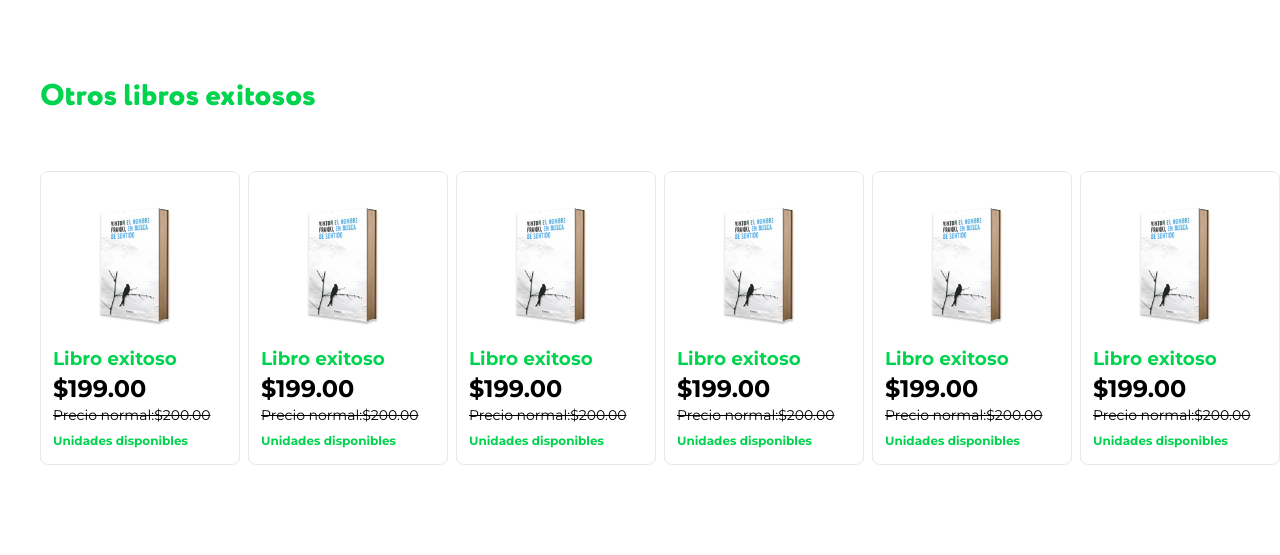
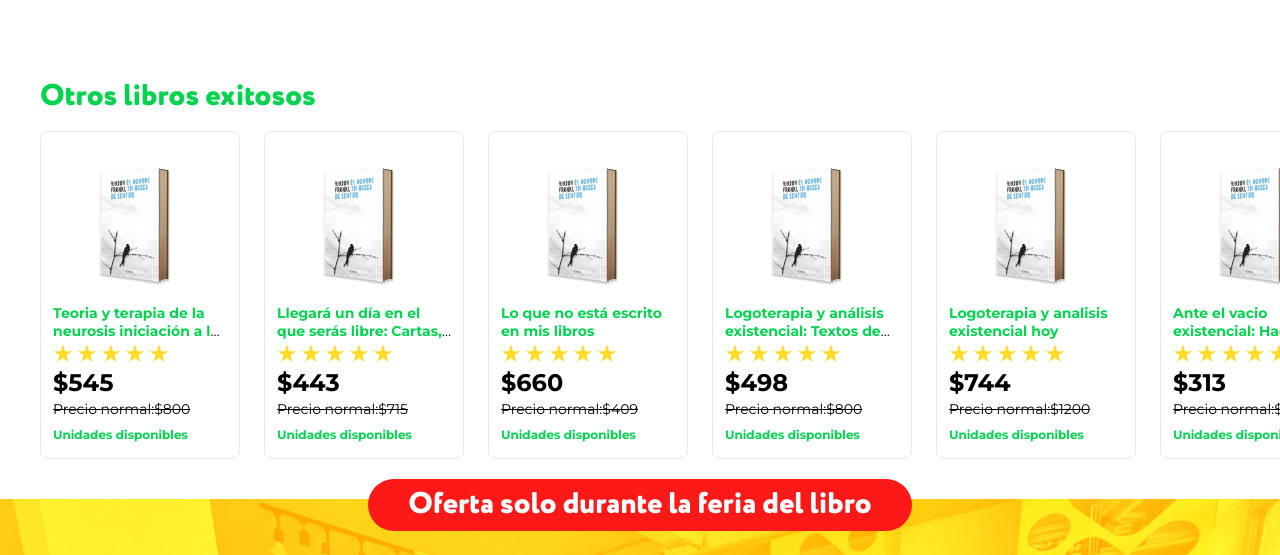
Before and after one commit to SemillerosTech/lazox-landing-libro, a Next.js app: page / in a window 1280 px wide. Shown: the part 1260-1815 px from the top of the page. Built offline with nearby package versions, Linux system fonts and the light colour scheme; no server answers.

Commit message:
products

```diff
--- a/src/app/components/ProductCard/ProductCard.tsx
+++ b/src/app/components/ProductCard/ProductCard.tsx
@@ -1,30 +1,90 @@
 "use client";
 
 import Image from "next/image";
-import React from "react";
+import React, { useRef, useState } from "react";
 import successBook from "../../../../public/libro-transparent.png";
+import { books } from "@/app/constants/books.constant";
+import star from "../../../../public/star.svg";
 
 const ProductCard = () => {
-  const books = [1, 2, 3, 4, 5, 6];
+  const scrollRef = useRef<HTMLDivElement>(null);
+  const [isDragging, setIsDragging] = useState(false);
+  const [startX, setStartX] = useState(0);
+  const [scrollLeft, setScrollLeft] = useState(0);
+
+  const handleMouseDown = (e: React.MouseEvent) => {
+    if (scrollRef.current) {
+      setIsDragging(true); // Activar el arrastre
+      setStartX(e.pageX - scrollRef.current.offsetLeft); // Almacenar la posición inicial del clic
+      setScrollLeft(scrollRef.current.scrollLeft); // Guardar la posición de desplazamiento inicial
+    }
+  };
+
+  const handleMouseUp = () => {
+    setIsDragging(false); // Desactivar el arrastre cuando se suelta el clic
+  };
+
+  const handleMouseMove = (e: React.MouseEvent) => {
+    if (!isDragging) return; // Si no estamos arrastrando, no hacemos nada
+    if (scrollRef.current) {
+      const moveX = e.pageX - scrollRef.current.offsetLeft;
+      const scroll = scrollLeft - (moveX - startX); // Calculamos el desplazamiento
+      scrollRef.current.scrollLeft = scroll; // Aplicamos el desplazamiento
+    }
+  };
+
   return (
     <>
-      <div className="flex justify-between overflow-x-auto overflow-y-hidden pl-10 py-10 space-x-2">
-        {books.map((e, index) => (
+      <div
+        ref={scrollRef}
+        className="flex justify-between overflow-x-auto overflow-y-hidden pl-10 space-x-2 md:space-x-6 mb-10 cursor-grab"
+        onMouseDown={handleMouseDown}
+        onMouseUp={handleMouseUp}
+        onMouseMove={handleMouseMove}
+        style={{
+          cursor: isDragging ? "grabbing" : "grab", // Cambiar el cursor dependiendo de si estamos arrastrando
+          userSelect: "none", // Deshabilitar la selección de texto
+        }}
+      >
+        {books.map((b, index) => (
           <article
             key={index}
-            className="bg-white rounded-lg border w-fit p-3 transition-transform duration-300 md:hover:scale-125 cursor-pointer"
+            className="bg-white rounded-lg border min-w-[200px] p-3 transition-transform duration-300 md:hover:scale-110 cursor-pointer"
           >
             <Image
               src={successBook}
-              alt="Foto de ejemplo del libro "
+              alt="Foto de ejemplo del libro"
               className="w-full mb-3"
+              draggable={false} // Deshabilitar arrastre de la imagen
             />
-            <b>Libro exitoso</b>
-            <div></div>
-            <b className="text-black text-2xl">$199.00</b>
-            <p className="text-sm line-through">Precio normal:$200.00</p>
+            <div
+              className="text-sm leading-tight w-full overflow-hidden"
+              style={{
+                display: "-webkit-box",
+                WebkitBoxOrient: "vertical",
+                WebkitLineClamp: 2,
+              }}
+            >
+              <b>{b.title}</b>
+            </div>
+
+            <div className="flex justify-start space-x-1 w-fit my-1">
+              {Array.from({ length: b.rating }, (_, i) => (
+                <Image
+                  key={i}
+                  src={star}
+                  alt="Libro banner"
+                  className="scale-95 hover:scale-110 transition-transform"
+                  width={20}
+                  height={20}
+                  draggable={false} // Deshabilitar arrastre de las estrellas
+                />
+              ))}
+            </div>
+            <b className="text-black text-2xl">${b.offerPrice}</b>
+            <p className="text-sm line-through">Precio normal:${b.price}</p>
             <small className="text-secondary text-xs font-bold">
-              Unidades disponibles
+              {b.available ? "Unidades disponibles" : "Agotado"}
             </small>
           </article>
         ))}
--- /dev/null
+++ b/src/app/constants/books.constant.ts
@@ -0,0 +1,76 @@
+export const books = [
+  {
+    title:
+      "Teoria y terapia de la neurosis iniciación a la terapia y al analisis existencial",
+    offerPrice: 545,
+    price: 800,
+    discount: 38,
+    available: true,
+    description: "",
+    rating: 5,
+  },
+  {
+    title:
+      "Llegará un día en el que serás libre:  Cartas, textos y discursos inéditos.",
+    offerPrice: 443,
+    price: 715,
+    discount: 38,
+    available: true,
+    description: "",
+    rating: 5,
+  },
+  {
+    title: "Lo que no está escrito en mis libros",
+    offerPrice: 660,
+    price: 409,
+    discount: 38,
+    available: true,
+    description: "",
+    rating: 5,
+  },
+  {
+    title: "Logoterapia y análisis existencial: Textos de seis decadas",
+    offerPrice: 498,
+    price: 800,
+    discount: 38,
+    available: true,
+    description: "",
+    rating: 5,
+  },
+  {
+    title: "Logoterapia y analisis existencial hoy ",
+    offerPrice: 744,
+    price: 1200,
+    discount: 38,
+    available: true,
+    description: "",
+    rating: 5,
+  },
+  {
+    title: "Ante el vacio existencial: Hacia una HUM",
+    offerPrice: 313,
+    price: 505,
+    discount: 38,
+    available: true,
+    description: "",
+    rating: 5,
+  },
+  {
+    title: "Fundamentos y aplicaciones de la logoterapia",
+    offerPrice: 313,
+    price: 715,
+    discount: 38,
+    available: true,
+    description: "",
+    rating: 5,
+  },
+  {
+    title: "Psicoterapia y existencialismo escritos",
+    offerPrice: 474,
+    price: 765,
+    discount: 38,
+    available: true,
+    description: "",
+    rating: 5,
+  },
+];
--- a/src/app/page.tsx
+++ b/src/app/page.tsx
@@ -104,12 +104,11 @@ export default function Home() {
         <h2 className="mb-4 text-secondary text-3xl pl-10">
           Otros libros exitosos
         </h2>
-        <div>
-          <ProductCard />
-        </div>
+
+        <ProductCard />
       </section>
 
-      <section className="container mx-auto py-20 px-10 md:px-0">
+      <section className="container mx-auto py-20 px-10 md:px-0 hidden">
         <h2 className="mb-4 text-secondary text-3xl">
           Profesionales dan testimonio
         </h2>
```
